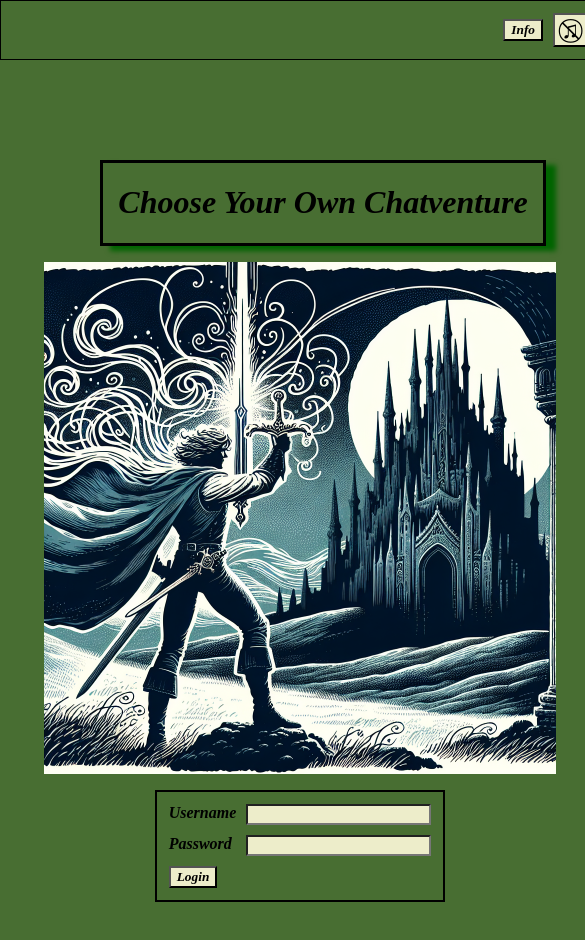
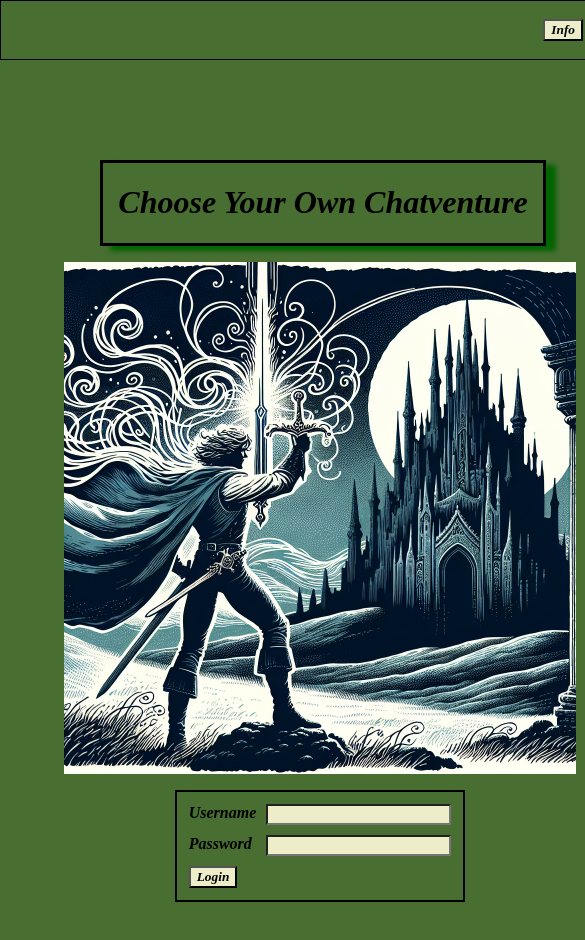
Before and after one commit to AaaDee/ChooseYouOwnChatventure, a React (Create React App) app in the folder frontend/: page / in a window 390 px wide. Shown: the top 940 px of the page, 585 px wide, since content can reach past the window. Built offline with nearby package versions, Linux system fonts and the light colour scheme; no server answers.

Commit message:
increase min width of app for phones

```diff
--- a/frontend/src/components/App/style.ts
+++ b/frontend/src/components/App/style.ts
@@ -18,5 +18,5 @@ export const StyledApp = styled.div`
   flex-flow: column;
   background-color: ${globalStyles.colors.background};
   align-items: center;
-  min-width: 600px;
+  min-width: 640px;
 `;
```
